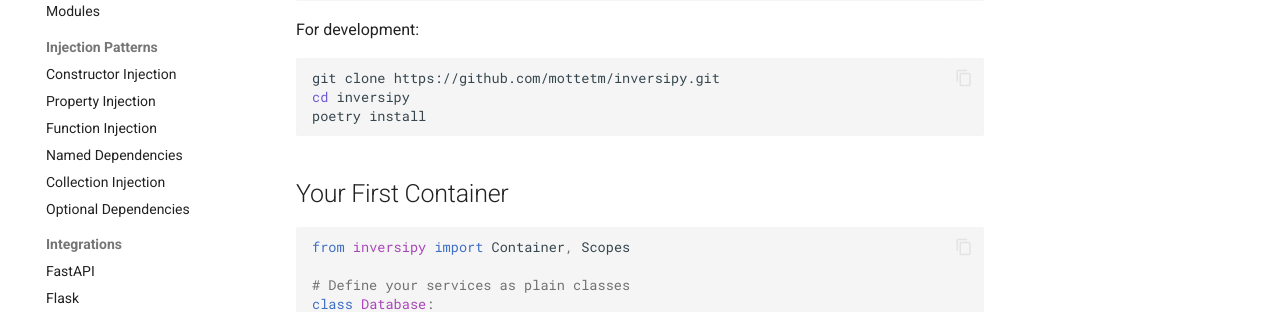
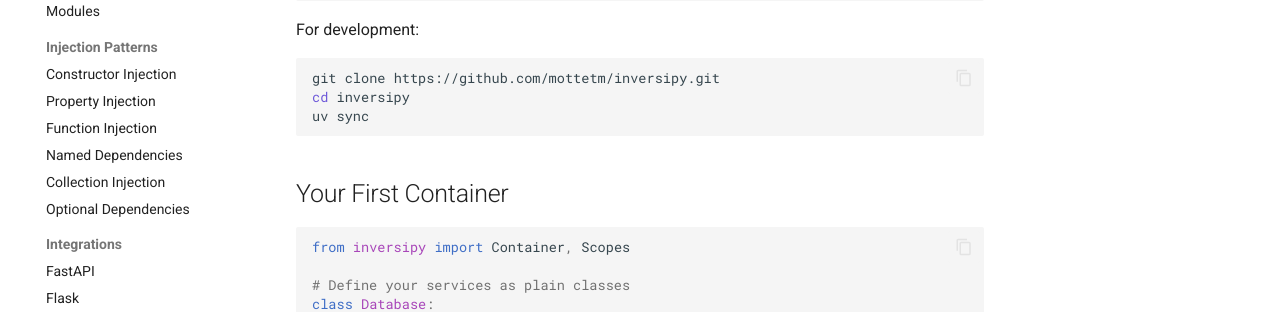
Before and after one commit to mottetm/inversipy, an MkDocs documentation site: the page built from docs/getting-started.md, in a window 1280 px wide and 900 px high. Shown: the part 270-582 px from the top of the window. Built offline with MkDocs 1.6.1 and Material for MkDocs 9.7.7, drawn with Linux system fonts in a browser that asks for light colours; comment, search, counter and statistics services are not loaded.

Commit message:
doc: update getting-started from poetry to uv
https://claude.ai/code/session_01Aaqeq81im8dLFZy2GAXc3z

````diff
--- a/docs/getting-started.md
+++ b/docs/getting-started.md
@@ -11,7 +11,7 @@ For development:
 ```bash
 git clone https://github.com/mottetm/inversipy.git
 cd inversipy
-poetry install
+uv sync
 ```
 
 ## Your First Container
````
